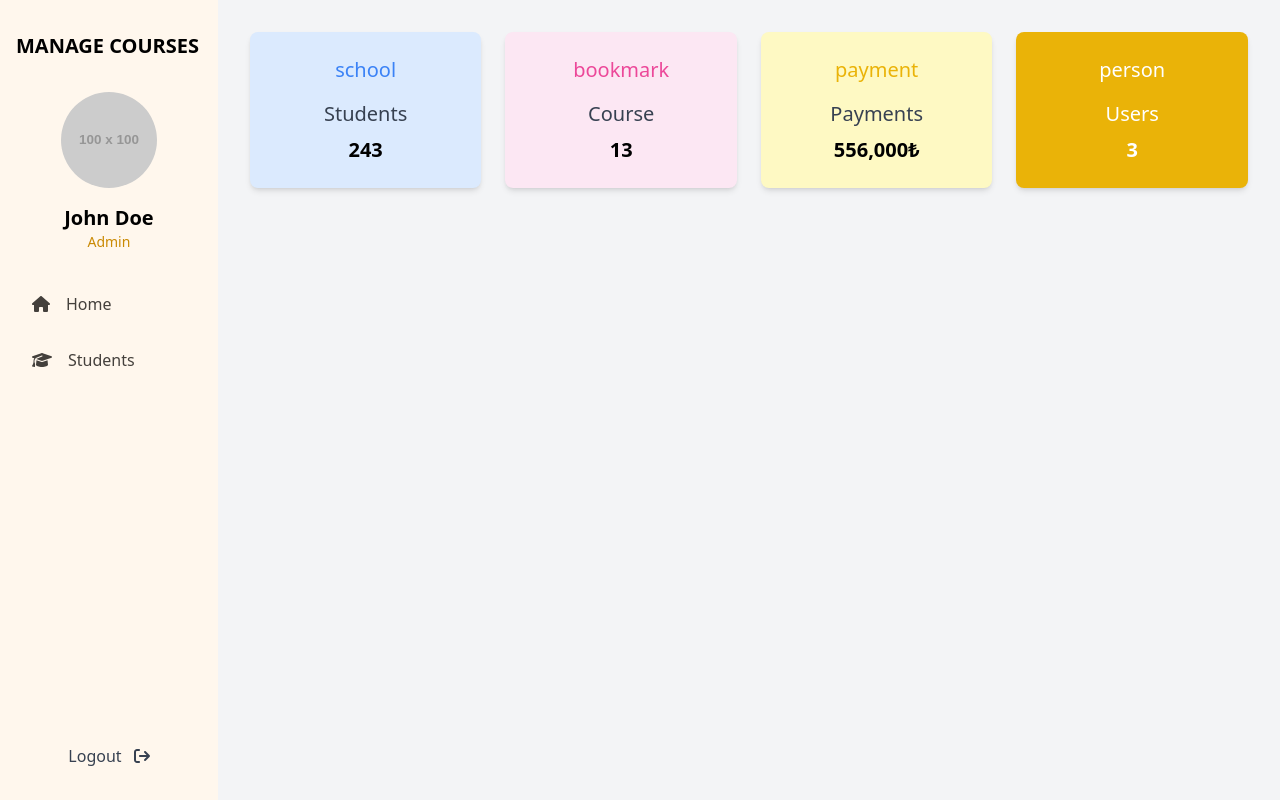
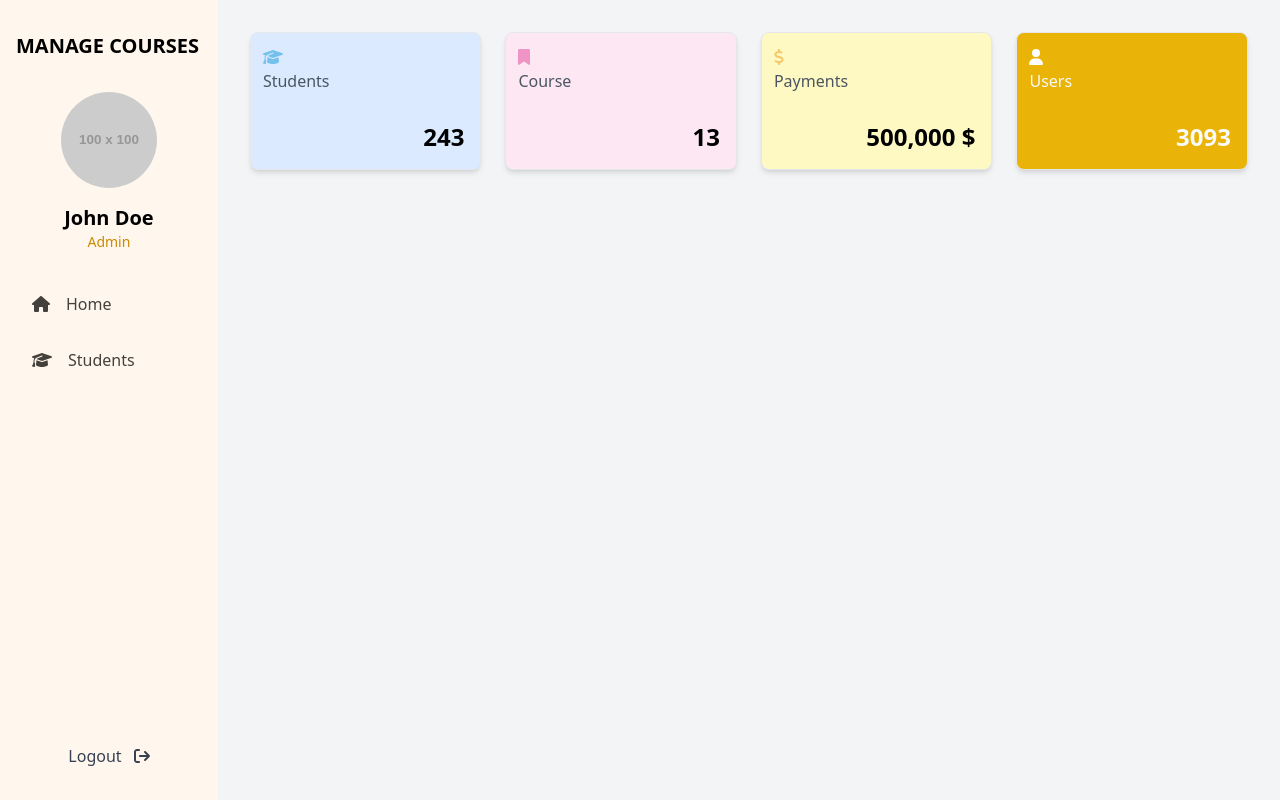
Before and after one commit to AfraGngr/students-case, a Next.js app: page / in a window 1280 px wide. Built offline with nearby package versions, Linux system fonts and the light colour scheme.

Commit message:
refactor: update dashboard cards

```diff
--- a/src/app/(root)/page.tsx
+++ b/src/app/(root)/page.tsx
@@ -1,28 +1,75 @@
+import {
+  Card,
+  CardContent,
+  CardDescription,
+  CardFooter,
+  CardHeader,
+  CardTitle,
+} from "@/components/ui/card";
+import {
+  faBookmark,
+  faDollarSign,
+  faGraduationCap,
+  faUser,
+} from "@fortawesome/free-solid-svg-icons";
+import { FontAwesomeIcon } from "@fortawesome/react-fontawesome";
+
 export default function Home() {
-return (
+  return (
     <div className="h-screen w-full">
       <main className="p-8 bg-gray-100 h-full">
         <div className="grid grid-cols-4 gap-6">
-          <div className="bg-blue-100 p-6 rounded-lg shadow-md flex flex-col items-center">
+          {/* <div className="bg-blue-100 p-6 rounded-lg shadow-md flex flex-col items-center">
             <span className="material-icons text-xl text-blue-500">school</span>
             <p className="text-gray-700 text-xl mt-4">Students</p>
             <p className="text-xl font-bold mt-2">243</p>
-          </div>
-          <div className="bg-pink-100 p-6 rounded-lg shadow-md flex flex-col items-center">
-            <span className="material-icons text-xl text-pink-500">bookmark</span>
-            <p className="text-gray-700 text-xl mt-4">Course</p>
-            <p className="text-xl font-bold mt-2">13</p>
-          </div>
-          <div className="bg-yellow-100 p-6 rounded-lg shadow-md flex flex-col items-center">
-            <span className="material-icons text-xl text-yellow-500">payment</span>
-            <p className="text-gray-700 text-xl mt-4">Payments</p>
-            <p className="text-xl font-bold mt-2">556,000₺</p>
-          </div>
-          <div className="bg-yellow-500 p-6 rounded-lg shadow-md flex flex-col items-center">
-            <span className="material-icons text-xl text-white">person</span>
-            <p className="text-white text-xl mt-4">Users</p>
-            <p className="text-xl font-bold text-white mt-2">3</p>
-          </div>
+          </div> */}
+          <Card className="bg-blue-100 shadow-md">
+            <div className="flex flex-col justify-between h-full">
+              <div className="p-3">
+                <FontAwesomeIcon color={"#74c1ed"} icon={faGraduationCap} />
+                <p className="text-gray-600">Students</p>
+              </div>
+              <div className="flex justify-end">
+                <p className="text-black-800 text-2xl font-bold p-4">243</p>
+              </div>
+            </div>
+          </Card>
+          <Card className="bg-pink-100 shadow-md">
+            <div className="flex flex-col justify-between h-full">
+              <div className="p-3">
+                <FontAwesomeIcon color={"#ee95c5"} icon={faBookmark} />
+                <p className="text-gray-600">Course</p>
+              </div>
+              <div className="flex justify-end">
+                <p className="text-black-800 text-2xl font-bold p-4">13</p>
+              </div>
+            </div>
+          </Card>
+          <Card className="bg-yellow-100 shadow-md">
+            <div className="flex flex-col justify-between h-full">
+              <div className="p-3">
+                <FontAwesomeIcon color="#f6c762" icon={faDollarSign} />
+                <p className="text-gray-600">Payments</p>
+              </div>
+              <div className="flex justify-end">
+                <p className="text-black-800 text-2xl font-bold p-4">
+                  500,000 $
+                </p>
+              </div>
+            </div>
+          </Card>
+          <Card className="bg-yellow-500 shadow-md">
+            <div className="flex flex-col justify-between h-full">
+              <div className="p-3">
+                <FontAwesomeIcon color="white" icon={faUser} />
+                <p className="text-gray-50">Users</p>
+              </div>
+              <div className="flex justify-end">
+                <p className="text-gray-50 text-2xl font-bold p-4">3093</p>
+              </div>
+            </div>
+          </Card>
         </div>
       </main>
     </div>
--- /dev/null
+++ b/src/components/ui/card.tsx
@@ -0,0 +1,79 @@
+import * as React from "react"
+
+import { cn } from "@/lib/utils"
+
+const Card = React.forwardRef<
+  HTMLDivElement,
+  React.HTMLAttributes<HTMLDivElement>
+>(({ className, ...props }, ref) => (
+  <div
+    ref={ref}
+    className={cn(
+      "rounded-lg border bg-card text-card-foreground shadow-sm",
+      className
+    )}
+    {...props}
+  />
+))
+Card.displayName = "Card"
+
+const CardHeader = React.forwardRef<
+  HTMLDivElement,
+  React.HTMLAttributes<HTMLDivElement>
+>(({ className, ...props }, ref) => (
+  <div
+    ref={ref}
+    className={cn("flex flex-col space-y-1.5 p-6", className)}
+    {...props}
+  />
+))
+CardHeader.displayName = "CardHeader"
+
+const CardTitle = React.forwardRef<
+  HTMLParagraphElement,
+  React.HTMLAttributes<HTMLHeadingElement>
+>(({ className, ...props }, ref) => (
+  <h3
+    ref={ref}
+    className={cn(
+      "text-2xl font-semibold leading-none tracking-tight",
+      className
+    )}
+    {...props}
+  />
+))
+CardTitle.displayName = "CardTitle"
+
+const CardDescription = React.forwardRef<
+  HTMLParagraphElement,
+  React.HTMLAttributes<HTMLParagraphElement>
+>(({ className, ...props }, ref) => (
+  <p
+    ref={ref}
+    className={cn("text-sm text-muted-foreground", className)}
+    {...props}
+  />
+))
+CardDescription.displayName = "CardDescription"
+
+const CardContent = React.forwardRef<
+  HTMLDivElement,
+  React.HTMLAttributes<HTMLDivElement>
+>(({ className, ...props }, ref) => (
+  <div ref={ref} className={cn("p-6 pt-0", className)} {...props} />
+))
+CardContent.displayName = "CardContent"
+
+const CardFooter = React.forwardRef<
+  HTMLDivElement,
+  React.HTMLAttributes<HTMLDivElement>
+>(({ className, ...props }, ref) => (
+  <div
+    ref={ref}
+    className={cn("flex items-center p-6 pt-0", className)}
+    {...props}
+  />
+))
+CardFooter.displayName = "CardFooter"
+
+export { Card, CardHeader, CardFooter, CardTitle, CardDescription, CardContent }
```
Also changed, not shown: src/components/deleteStudentModal.tsx (+4 -15 lines), src/components/sidebar.tsx (+18 -5 lines).
